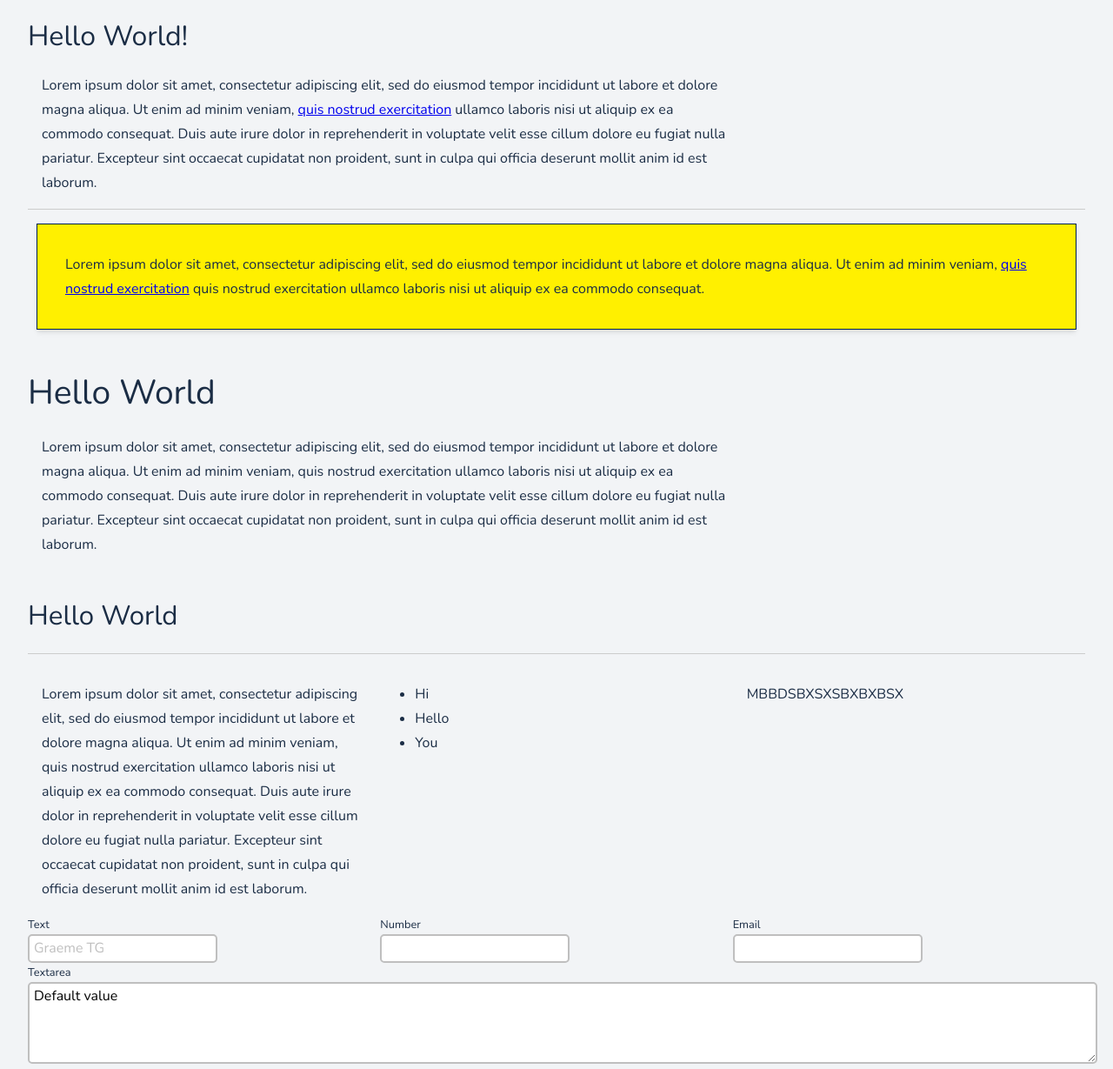
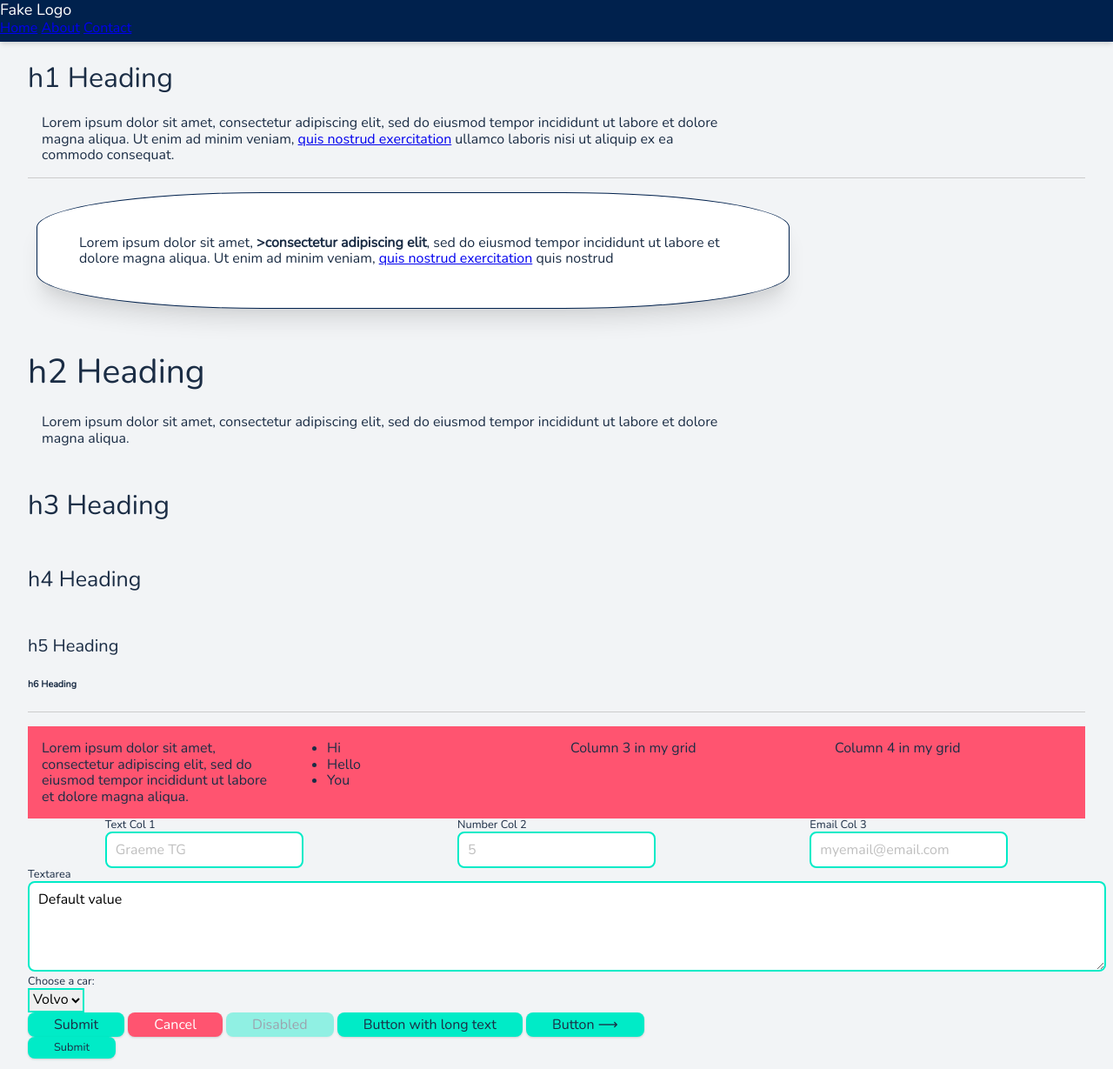
Before and after one commit to GraemeTG/My-Design-System, a website built with Parcel: page index.html in a window 1280 px wide. Shown: the top 1229 px of the page at 87% size. Built offline with nearby package versions, Linux system fonts and the light colour scheme.

Commit message:
Latest updates to the System

```diff
--- a/css/style.css
+++ b/css/style.css
@@ -9,7 +9,7 @@
   --darkBlue: #00214d;
   --grey: #bfbfbf;
   --lightGrey: #f2f4f6;
-  --white: #fff000;
+  --white: #ffffff;
   --pink: pink;
 
   /* Define colours intentions */
@@ -17,7 +17,7 @@
   --danger: var(--red);
   --background: var(--lightGrey);
   --textColour: var(--black);
-  --lineColor: var(--grey);
+  --lineColor: var(--green);
   /*--cancelButton: var(--white);*/
 
   /* Styles */
@@ -26,6 +26,7 @@
   /* Type */
   --headingFont: "Nunito", sans-serif;
   --bodyFont: "Nunito", sans-serif;
+  --baseFontSize: 100%;
   --h1: 3.052em;
   --h2: 2.441em;
   --h3: 1.953em;
@@ -46,22 +47,26 @@
   --med: 400px;
 }
 
-@media only screen and (min-width: var(--med)) {
-  body {
-    background: red !important;
-  }
-}
-
 /* FROM TYPE-SCALE.COM */
 
 html {
-  font-size: 112.5%;
+  font-size: var(--baseFontSize);
 } /*18px*/
 
 body {
   font-family: var(--bodyFont);
   font-weight: 400;
-  line-height: 1.75;
+  padding-bottom: 300px;
+  background: var(--background);
+  color: var(--textColour);
+}
+
+header {
+  --headerBackground: var(--darkBlue);
+  color: white;
+  height: 3rem;
+  background: var(--headerBackground);
+  box-shadow: var(--level-2);
 }
 
 p {
@@ -72,7 +77,7 @@ p {
 p a blockquote {
   color: var(--darkBlue);
   text-decoration: none;
-  border-bottom: solid 3px var(--green);
+  border-bottom: solid 3px var(--red);
 }
 
 h1,
@@ -113,12 +118,6 @@ small,
 }
 /*  END TYPESCALE */
 
-body {
-  background: var(--background);
-  color: var(--textColour);
-  padding-bottom: 300px;
-}
-
 .dark {
   --background: var(--black);
   --textColour: var(--lightGrey);
@@ -129,7 +128,9 @@ blockquote {
   margin: 10px;
   padding: 2em;
   background-color: var(--white);
-  box-shadow: var(--level-2);
+  box-shadow: var(--level-4);
+  border-radius: 30%;
+  max-width: 50em;
 }
 
 /*blockquote a {
@@ -145,9 +146,9 @@ label {
 
 input,
 textarea {
-  padding: 5px 5px;
+  padding: 10px 10px;
   border: var(--line);
-  border-radius: 5px;
+  border-radius: 8px;
 }
 
 textarea {
@@ -174,8 +175,8 @@ button {
   color: var(--textColour);
   background-color: var(--buttonColour);
   border: none;
-  border-radius: 10px;
-  padding: 5px 35px;
+  border-radius: 8px;
+  padding: 5px 30px;
   box-shadow: var(--level-1);
   transition: 0.3s ease-in-out box-shadow;
 }
@@ -206,22 +207,47 @@ button.small {
 /* Generic Grid creates 2 equal columns */
 .grid {
   --gridCols: 2;
-  display: grid;
+  display: block;
   grid-template-columns: repeat(var(--gridCols), 1fr);
 }
 
 .cols-3 {
   --gridCols: 3;
+  background-color: aqua;
+}
+.cols-4 {
+  --gridCols: 4;
+  background-color: var(--red);
 }
 
+/* Generic Flex */
 .flex {
   --justifyContent: space-between;
-  display: flex;
+  display: block;
   justify-content: var(--justifyContent);
 }
 
+/* Tweaked Flex */
 .flex-around {
   --justifyContent: space-around;
+}
+
+/* MEDIA QUERIES - at bottom because of specificity */
+@media only screen and (min-width: 600px) {
+  :root {
+    --baseFontSize: 112.5%;
+  }
+  .grid {
+    display: grid;
+  }
+  .flex {
+    display: flex;
+  }
+}
+
+.fake-logo {
+  font-size: var(--baseFontSize);
+  margin: 0;
 }
 
 /* SPECIFICITY */
@@ -266,20 +292,4 @@ h1 {
   --black: blue;
   color: var(--black);
 }
-
-
-
-
-
-
-
-
-
-
-
-/* Up to 800px */
-@media only screen and (max-width: 600px) {
-  :root {
-    --black: red;
-  }
-}
+*/
--- a/index.html
+++ b/index.html
@@ -1,5 +1,6 @@
 <!DOCTYPE html>
 <html class="no-js" lang="">
+
 <head>
   <meta charset="utf-8" />
   <title></title>
@@ -24,57 +25,55 @@
 
 <body class="not-dark">
 
+  <header>
+    <h1 class="fake-logo">Fake Logo</h1>
+    <nav>
+      <a href="#">Home</a>
+      <a href="#">About</a>
+      <a href="#">Contact</a>
+
+    </nav>
+  </header>
+
   <main class="layout">
 
-    <h1>Hello World!</h1>
+    <h1>h1 Heading</h1>
 
     <!-- Add your site or application content here -->
     <p>
       Lorem ipsum dolor sit amet, consectetur adipiscing elit, sed do eiusmod
       tempor incididunt ut labore et dolore magna aliqua. Ut enim ad minim
       veniam, <a href="#">quis nostrud exercitation</a> ullamco laboris nisi ut aliquip ex ea
-      commodo consequat. Duis aute irure dolor in reprehenderit in voluptate
-      velit esse cillum dolore eu fugiat nulla pariatur. Excepteur sint occaecat
-      cupidatat non proident, sunt in culpa qui officia deserunt mollit anim id
-      est laborum.
+      commodo consequat.
     </p>
 
     <hr>
 
     <blockquote>
-      Lorem ipsum dolor sit amet, consectetur adipiscing elit, sed do eiusmod
-      tempor incididunt ut labore et dolore magna aliqua. Ut enim ad minim
-      veniam, <a href="#">quis nostrud exercitation</a> quis nostrud exercitation ullamco laboris nisi ut aliquip ex ea
-      commodo consequat.
+      <p>Lorem ipsum dolor sit amet, <strong>>consectetur adipiscing elit</strong>, sed do eiusmod tempor incididunt ut
+        labore et dolore magna aliqua. Ut enim ad minim veniam, <a href="#">quis nostrud exercitation</a> quis nostrud
+      </p>
     </blockquote>
 
-    <h2>Hello World</h2>
+    <h2>h2 Heading</h2>
     <!-- Add your site or application content here -->
     <p>
       Lorem ipsum dolor sit amet, consectetur adipiscing elit, sed do eiusmod
-      tempor incididunt ut labore et dolore magna aliqua. Ut enim ad minim
-      veniam, quis nostrud exercitation ullamco laboris nisi ut aliquip ex ea
-      commodo consequat. Duis aute irure dolor in reprehenderit in voluptate
-      velit esse cillum dolore eu fugiat nulla pariatur. Excepteur sint occaecat
-      cupidatat non proident, sunt in culpa qui officia deserunt mollit anim id
-      est laborum.
+      tempor incididunt ut labore et dolore magna aliqua.
     </p>
 
+    <h3>h3 Heading</h3>
+    <h4>h4 Heading</h4>
+    <h5>h5 Heading</h5>
+    <h6>h6 Heading</h6>
 
-
-    <h3>Hello World</h3>
     <hr />
 
-  <div class="grid cols-3">
+    <div class="grid cols-4">
       <!-- Add your site or application content here -->
       <p>
         Lorem ipsum dolor sit amet, consectetur adipiscing elit, sed do eiusmod
-      tempor incididunt ut labore et dolore magna aliqua. Ut enim ad minim
-      veniam, quis nostrud exercitation ullamco laboris nisi ut aliquip ex ea
-      commodo consequat. Duis aute irure dolor in reprehenderit in voluptate
-      velit esse cillum dolore eu fugiat nulla pariatur. Excepteur sint occaecat
-      cupidatat non proident, sunt in culpa qui officia deserunt mollit anim id
-      est laborum.
+        tempor incididunt ut labore et dolore magna aliqua.
       </p>
 
       <ul>
@@ -83,23 +82,27 @@
         <li>You</li>
       </ul>
 
-    <p>MBBDSBXSXSBXBXBSX</p>
+      <p>Column 3 in my grid</p>
+      <p>Column 4 in my grid</p>
     </div>
 
     <!-- ADD A KITCHEN SINK FORM -->
     <form action="#">
-        <div class="grid cols-3">
+      <div class="flex flex-around">
         <!--<div class="flex flex-around"></div>-->
-            <div><label for="text">Text</label>
-              <input placeholder="Graeme TG" id="text" type="text">
+        <div>
+          <label for="text">Text Col 1</label>
+          <input placeholder="Graeme TG">
         </div>
-            <div><label for="number">Number</label>
-              <input id="number" type="number">
+        <div>
+          <label for="number">Number Col 2</label>
+          <input placeholder="5" id="number" type="number">
         </div>
-            <div><label for="email">Email</label>
-              <input id="email" type="email">
+        <div>
+          <label for="email">Email Col 3</label>
+          <input placeholder="myemail@email.com" id="email" type="email">
         </div>
-        </div>
+      </div> <!-- End of Grid -->
 
       <div><label for="textarea">Textarea</label>
         <textarea id="textarea">Default value</textarea>
@@ -148,4 +151,5 @@
   </script>
   <script src="https://www.google-analytics.com/analytics.js" async></script>
 </body>
+
 </html>
```
Lines whose indentation alone changed are shown as unchanged.
